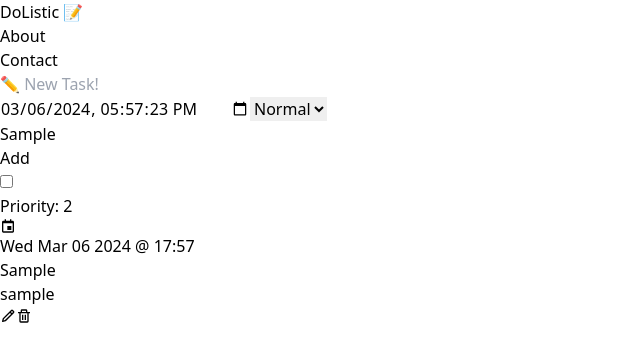
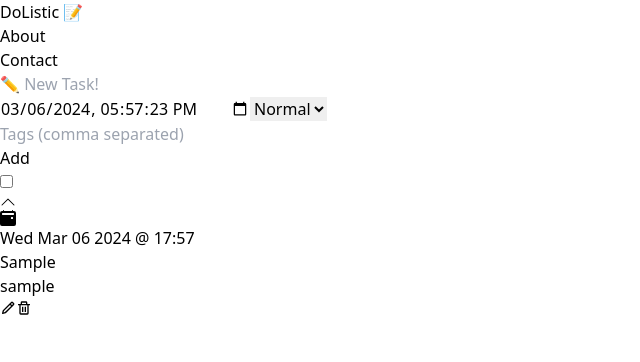
Before and after one commit to anantSinghCross/dolistic-productivity-suite, a React (Vite) app: page / in a window 1280 px wide. Both pictures are taken after typing "Sample", "Sample" into the empty fields and a click on the button "Add". Shown: the top 362 px of the page, without its empty margins (0-640 px from the left). Built offline with nearby package versions, Linux system fonts and the light colour scheme.

Commit message:
Added priority UI handling

```diff
--- a/src/App.jsx
+++ b/src/App.jsx
@@ -9,6 +9,10 @@ function App() {
     const dispatch = useDispatch();
     const todos = useSelector((state) => state.todos.todos);
     const loading = useSelector((state) => state.todos.loading);
+
+  // Todo:
+  // 1. Make the priority, tags and due date also editable.
+  // 2. Make the all the fields optional other than main text.
 
     useEffect(() => {
         const promise = dispatch(fetchTodos());
--- a/src/components/AddTodo.jsx
+++ b/src/components/AddTodo.jsx
@@ -29,9 +29,11 @@ function AddTodo() {
   const handleAddTodo = () => {
     const tags = tagsString!==''? tagsString.split(',').map(tag => tag.trim().toLowerCase()) : [];
     if (text !== "") {
-      dispatch(addTodo({ todo: text, priority, tags, completeBy:dueDate }));
+      dispatch(addTodo({ todo: text, priority:parseInt(priority), tags, completeBy:dueDate }));
     }
-    setText("");
+    setText('');
+    setTagsString('');
+    setPriority(2);
   };
 
   return (
@@ -61,7 +63,7 @@ function AddTodo() {
             </select>
           </div>
           <input
-            className=" p-1 rounded text-sm"
+            className=" py-1 px-2 rounded text-sm"
             type="text"
             placeholder="Tags (comma separated)"
             value={tagsString}
--- /dev/null
+++ b/src/components/Priority.jsx
@@ -0,0 +1,29 @@
+import React from "react";
+import { BsChevronUp, BsChevronDoubleUp, BsChevronDoubleDown } from "react-icons/bs";
+
+function Priority({ priority }) {
+
+    let element = null;
+    if(priority === 3) {
+        element = <BsChevronDoubleUp/>
+    } else if (priority === 2) {
+        element = <BsChevronUp/>
+    } else if (priority === 1) {
+        element = <BsChevronDoubleDown/>
+    }
+
+    let tailwindColorClass = '';
+    if(priority === 3) {
+        tailwindColorClass = 'text-red-500'
+    } else if (priority === 2) {
+        tailwindColorClass = 'text-blue-500'
+    } else if (priority === 1) {
+        tailwindColorClass = 'text-slate-300'
+    }
+
+    return (
+        <p className={"text-lg " + tailwindColorClass}>{element}</p>
+    );
+}
+
+export default Priority;
--- a/src/components/TodoItem.jsx
+++ b/src/components/TodoItem.jsx
@@ -1,8 +1,10 @@
 import { useState } from "react";
 import { deleteTodo, editTodo, toggleCompleted } from "../store/todos-slice";
 import { useDispatch } from "react-redux";
-import { BiTrash, BiPencil, BiSave, BiCalendarEvent, BiTimeFive } from "react-icons/bi";
+import { BsCalendar2EventFill } from "react-icons/bs";
+import { BiTrash, BiPencil, BiSave } from "react-icons/bi";
 import Tag from "./Tag";
+import Priority from "./Priority";
 
 function TodoItem({ id, text, completed, priority, tags, completeBy }) {
   const dispatch = useDispatch();
@@ -42,8 +44,8 @@ function TodoItem({ id, text, completed, priority, tags, completeBy }) {
         <div className="flex flex-grow items-center rounded-lg border border-gray-200 bg-white p-4">
           <div className="flex-grow">
             <div className="mb-1 flex items-center justify-between">
-              <p className="text-xs font-medium text-indigo-500">{`Priority: ${priority}`}</p>
-              <p className="flex items-center gap-1 text-xs text-gray-400"><BiCalendarEvent/>{`${dueDate.toDateString()}`} @ {`${dueDate.getHours()}:${dueDate.getMinutes()/10 < 1? '0'+dueDate.getMinutes():dueDate.getMinutes()}`}</p>
+              <Priority priority={priority}/>
+              <p className="flex items-center gap-1 text-xs text-gray-400"><BsCalendar2EventFill/>{`${dueDate.toDateString()}`} @ {`${dueDate.getHours()}:${dueDate.getMinutes()/10 < 1? '0'+dueDate.getMinutes():dueDate.getMinutes()}`}</p>
             </div>
             {note}
             <div className="flex space-x-2 flex-wrap">
```
